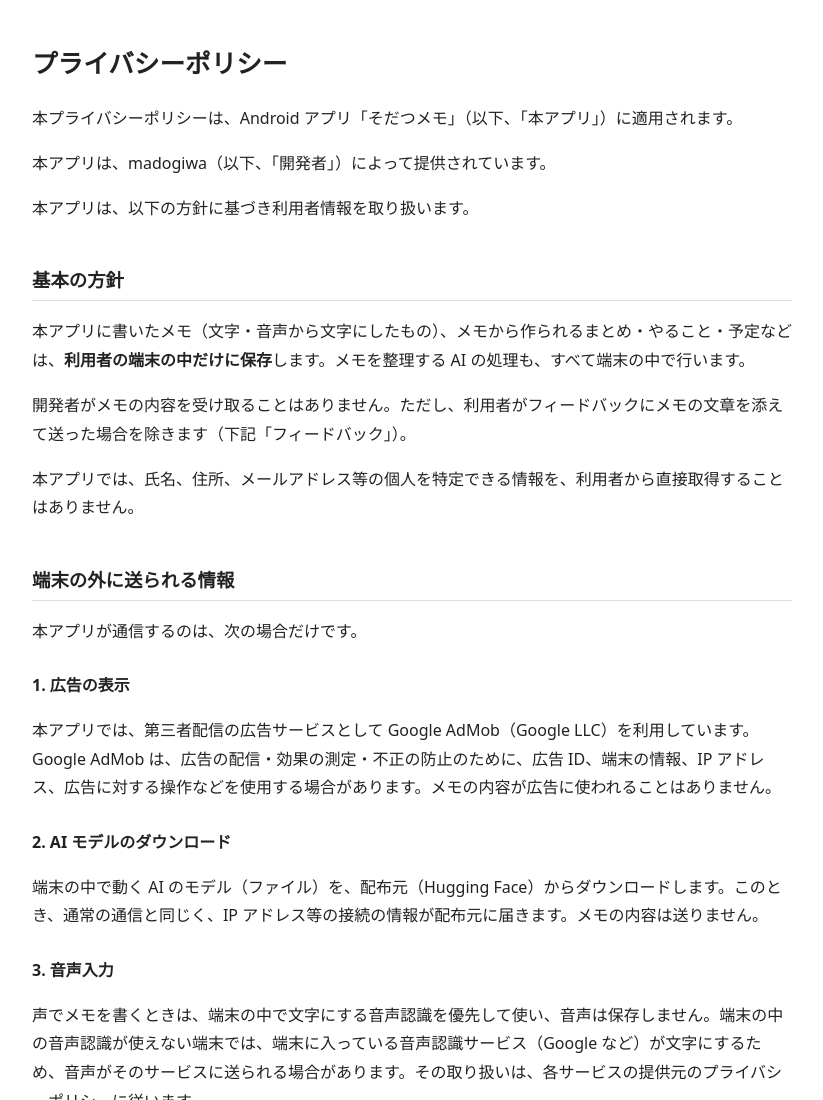
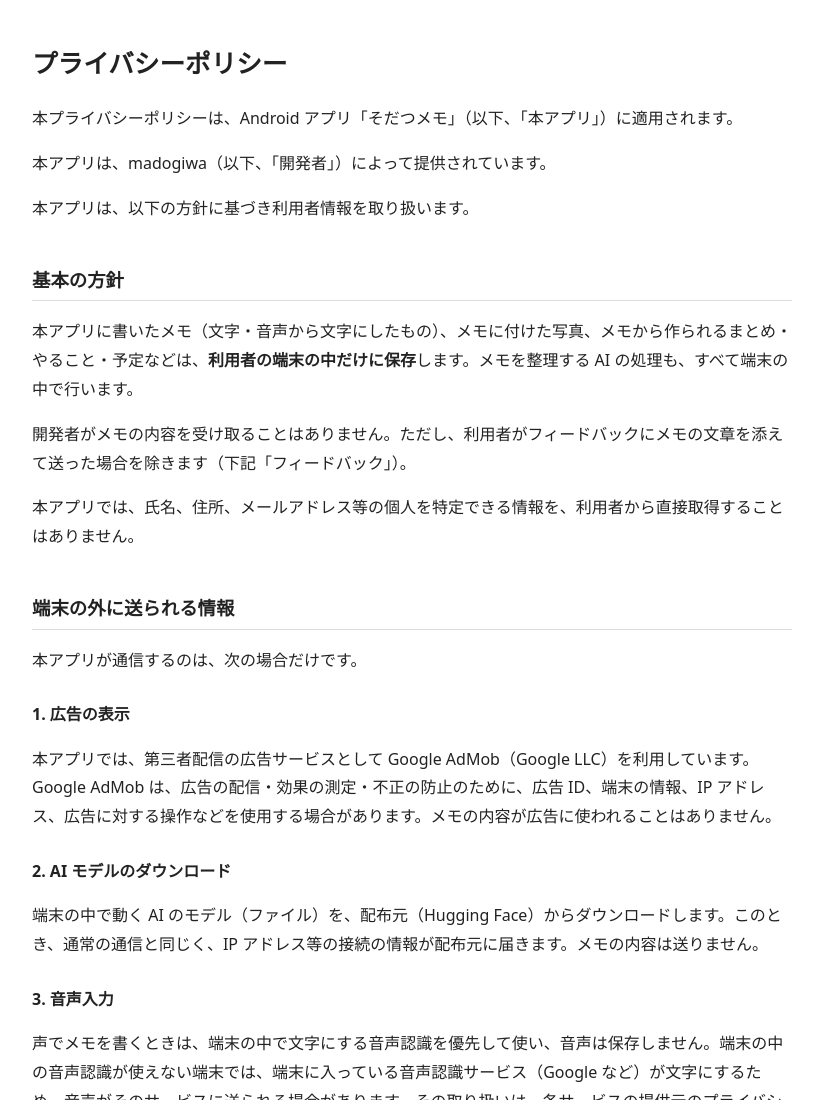
Before and after one commit to kojimamasahiro/myapp-privacy-policy, a plain HTML site: page sodatsumemo/index.html in a window 1280 px wide. Shown: the top 1100 px of the page, without its empty margins (228-1051 px from the left). Drawn offline with Linux system fonts and the light colour scheme.

Commit message:
Update index.html

```diff
--- a/sodatsumemo/index.html
+++ b/sodatsumemo/index.html
@@ -23,7 +23,7 @@
 <p>本アプリは、以下の方針に基づき利用者情報を取り扱います。</p>
 
 <h2>基本の方針</h2>
-<p>本アプリに書いたメモ（文字・音声から文字にしたもの）、メモから作られるまとめ・やること・予定などは、<strong>利用者の端末の中だけに保存</strong>します。メモを整理する AI の処理も、すべて端末の中で行います。</p>
+<p>本アプリに書いたメモ（文字・音声から文字にしたもの）、メモに付けた写真、メモから作られるまとめ・やること・予定などは、<strong>利用者の端末の中だけに保存</strong>します。メモを整理する AI の処理も、すべて端末の中で行います。</p>
 <p>開発者がメモの内容を受け取ることはありません。ただし、利用者がフィードバックにメモの文章を添えて送った場合を除きます（下記「フィードバック」）。</p>
 <p>本アプリでは、氏名、住所、メールアドレス等の個人を特定できる情報を、利用者から直接取得することはありません。</p>
 
```
